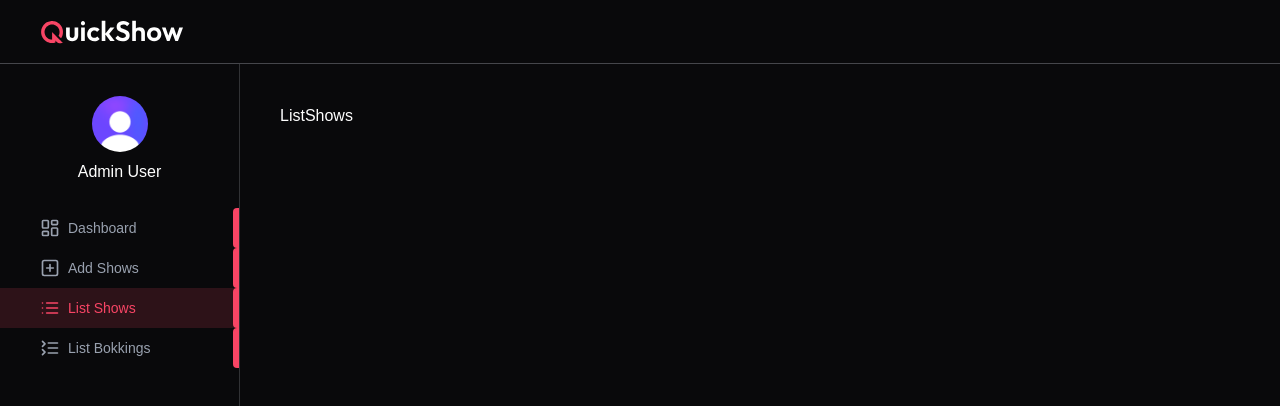
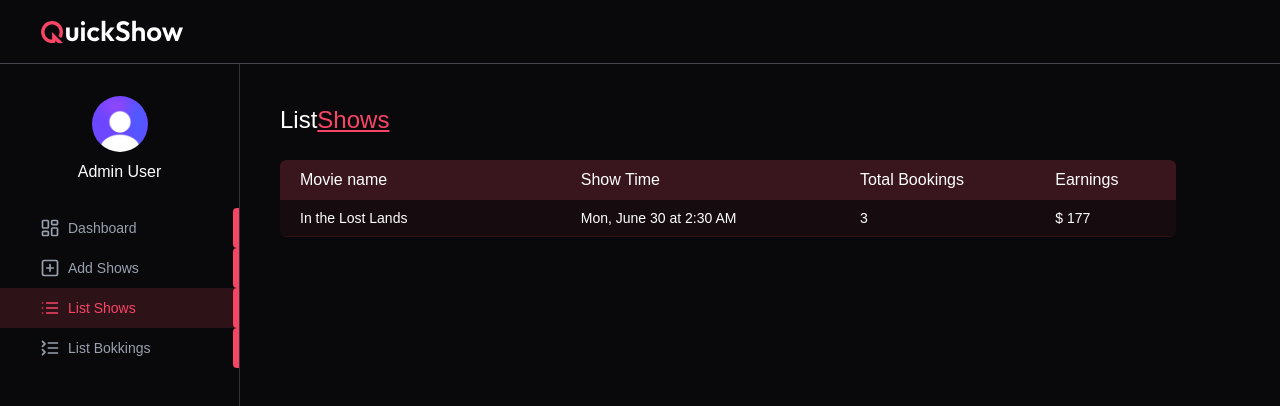
Before and after one commit to vishaljaiswal372/myshow, a React (Vite) app: page /admin/list-shows in a window 1280 px wide. Shown: the top 406 px of the page. Built offline with nearby package versions, Linux system fonts and the light colour scheme.

Commit message:
completed the frontend of list shows page

```diff
--- a/src/pages/admin/ListShows.jsx
+++ b/src/pages/admin/ListShows.jsx
@@ -1,7 +1,60 @@
-import React from 'react'
+import React, { useEffect, useState } from 'react'
+import { dummyShowsData } from '../../assets/assets';
+import { Loading } from '../../components/Loading';
+import { Title } from '../../components/admin/Title';
+import { dateFormat } from '../../lib/dateFormat';
 
 export const ListShows = () => {
-  return (
-    <div>ListShows</div>
-  )
+    const currency=import.meta.env.VITE_CURRENCY
+
+    const [shows, setShows] = useState([]);
+    const [loading,setLoading]=useState(true);
+
+    const getAllShows=async()=>{
+        try {
+            setShows([{
+                movie:dummyShowsData[0],
+                showDateTime:"2025-06-30T02:30:00.00z",
+                showPrice:59,
+                occupiedSeats:{
+                    A1:"user_1",
+                    B1:"user_2",
+                    C1:"user_3",
+                }
+            }])
+            setLoading(false);
+        } catch (error) {
+            console.error(error);
+        }
+    }
+
+    useEffect(()=>{getAllShows()},[]);
+
+  return !loading ? (
+    <>
+        <Title text1="List" text2="Shows"/>
+        <div className='max-w-4xl mt-6 overflow-x-auto'>
+            <table className='w-full border-collapse rounded-md overflow-hidden text-nowrap'>
+                <thead>
+                    <tr className='bg-primary/20 text-left text-white'>
+                        <th className='p-2 font-medium pl-5'>Movie name</th>
+                        <th className='p-2 font-medium'>Show Time</th>
+                        <th className='p-2 font-medium'>Total Bookings</th>
+                        <th className='p-2 font-medium'>Earnings</th>
+                    </tr>
+                </thead>
+                <tbody className='text-sm font-light'>
+                    {shows.map((show,index)=>(
+                        <tr key={index} className='border-b border-primary/10 bg-primary/5 even:bg-primary/10'>
+                            <td className='p-2 min-w-45 pl-5'>{show.movie.title}</td>
+                            <td className='p-2'>{dateFormat(show.showDateTime)}</td>
+                            <td className='p-2'>{Object.keys(show.occupiedSeats).length}</td>
+                            <td className='p-2'>{currency} {Object.keys(show.occupiedSeats).length * show.showPrice}</td>
+                        </tr>
+                    ))}
+                </tbody>
+            </table>
+        </div>
+    </>
+  ) : (<Loading/>)
 }
```
